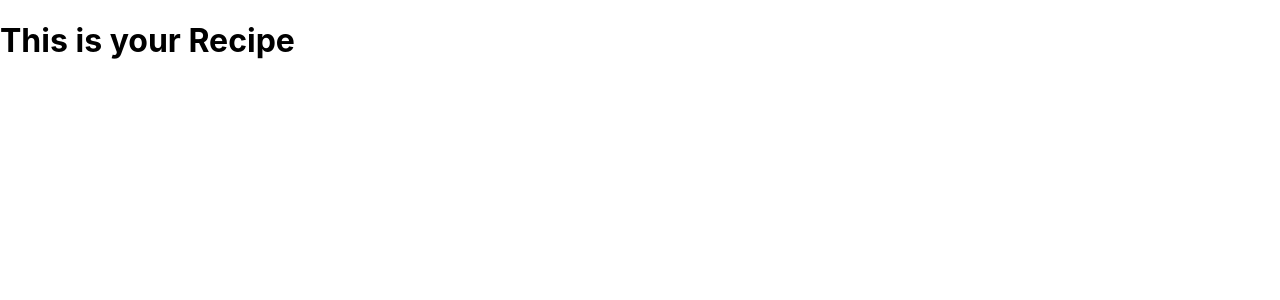
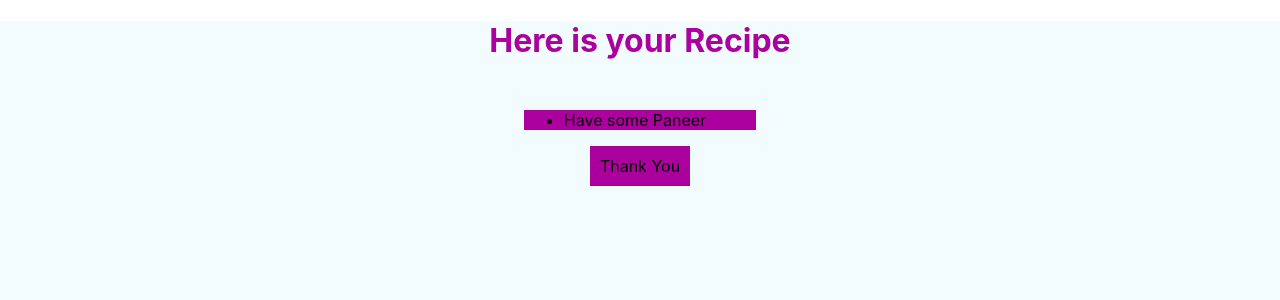
Before and after one commit to Abhishek140298/recipe_app, a React (Create React App) app: page /recipe in a window 1280 px wide. Shown: the top 300 px of the page. Built offline with nearby package versions, Linux system fonts and the light colour scheme.

Commit message:
css added

```diff
--- a/src/component/recipe/Recipe.css
+++ b/src/component/recipe/Recipe.css
@@ -0,0 +1,25 @@
+.heading {
+  text-align: center;
+  color: #ab009e;
+	margin-bottom: 50px;
+}
+.whole_container {
+  background-color: #f2fcff;
+  min-height: 100vh;
+}
+ul {
+ margin-right: 50px;
+
+}
+.recipe_box{
+
+	background-color: #ab009e;
+	width: fit-content;
+	margin: auto;
+}
+.thank_you_button{
+	background-color: #ab009e;
+	width: fit-content;
+	padding: 10px;
+	margin: auto;
+}
--- a/src/component/recipe/Recipe.js
+++ b/src/component/recipe/Recipe.js
@@ -1,6 +1,19 @@
 import React from 'react';
+import  './Recipe.css'
+const Recipe = () => {
+  return (
 
-const Recipe = () => {
-  return <h1>This is your Recipe</h1>;
+    <div className='whole_container'>
+      <h1 className='heading'>Here is your Recipe</h1>
+      <div className='recipe_box'>
+        <ul>
+          <li>Have some Paneer</li>
+
+        </ul>
+      </div>
+      <div className='thank_you_button'>Thank You</div>
+      </div>
+
+  );
 };
 export default Recipe;
```
Also changed, not shown: src/component/dishes/Dishes.css (+10 -13 lines), 1 other file (tests, documents, lock files or other folders).
